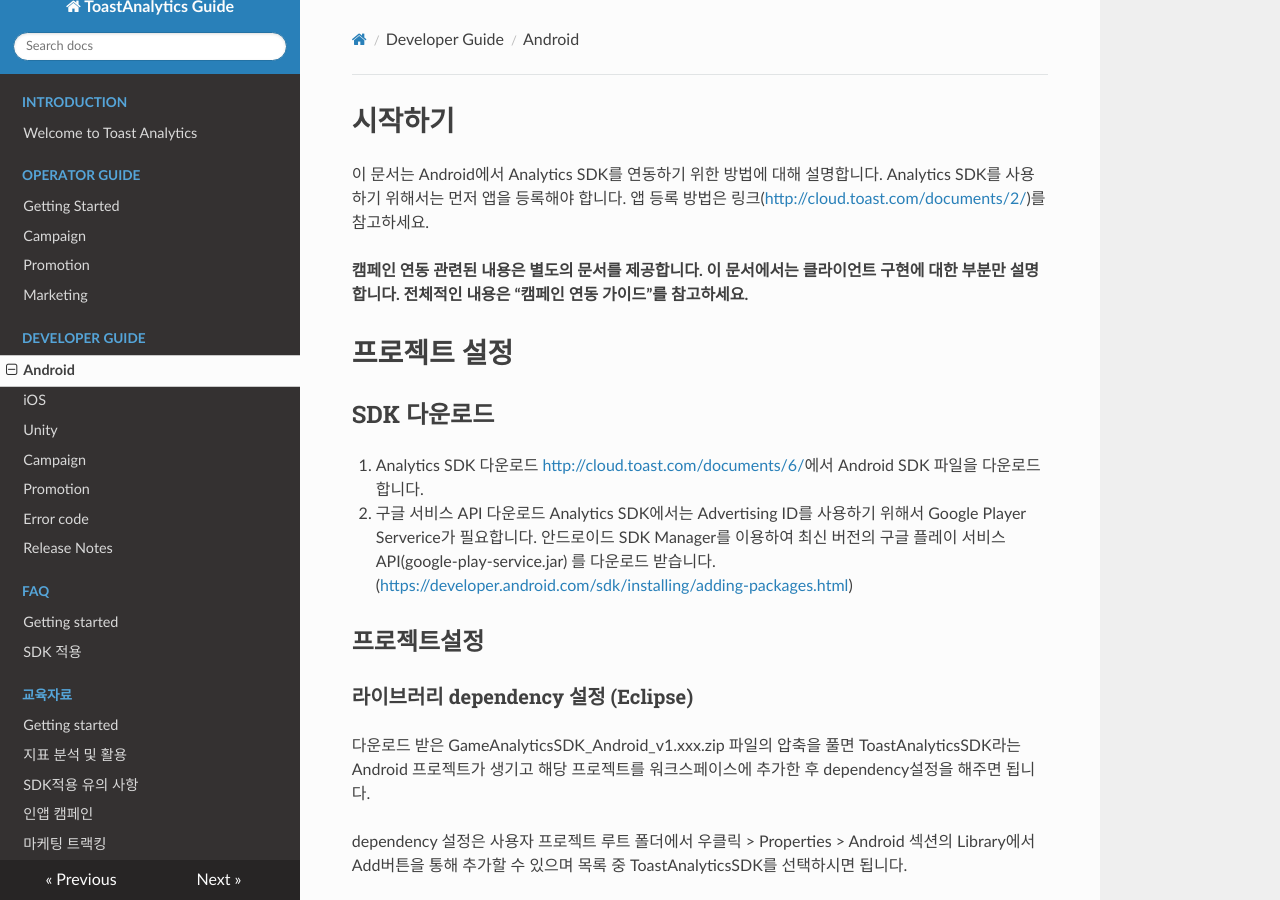
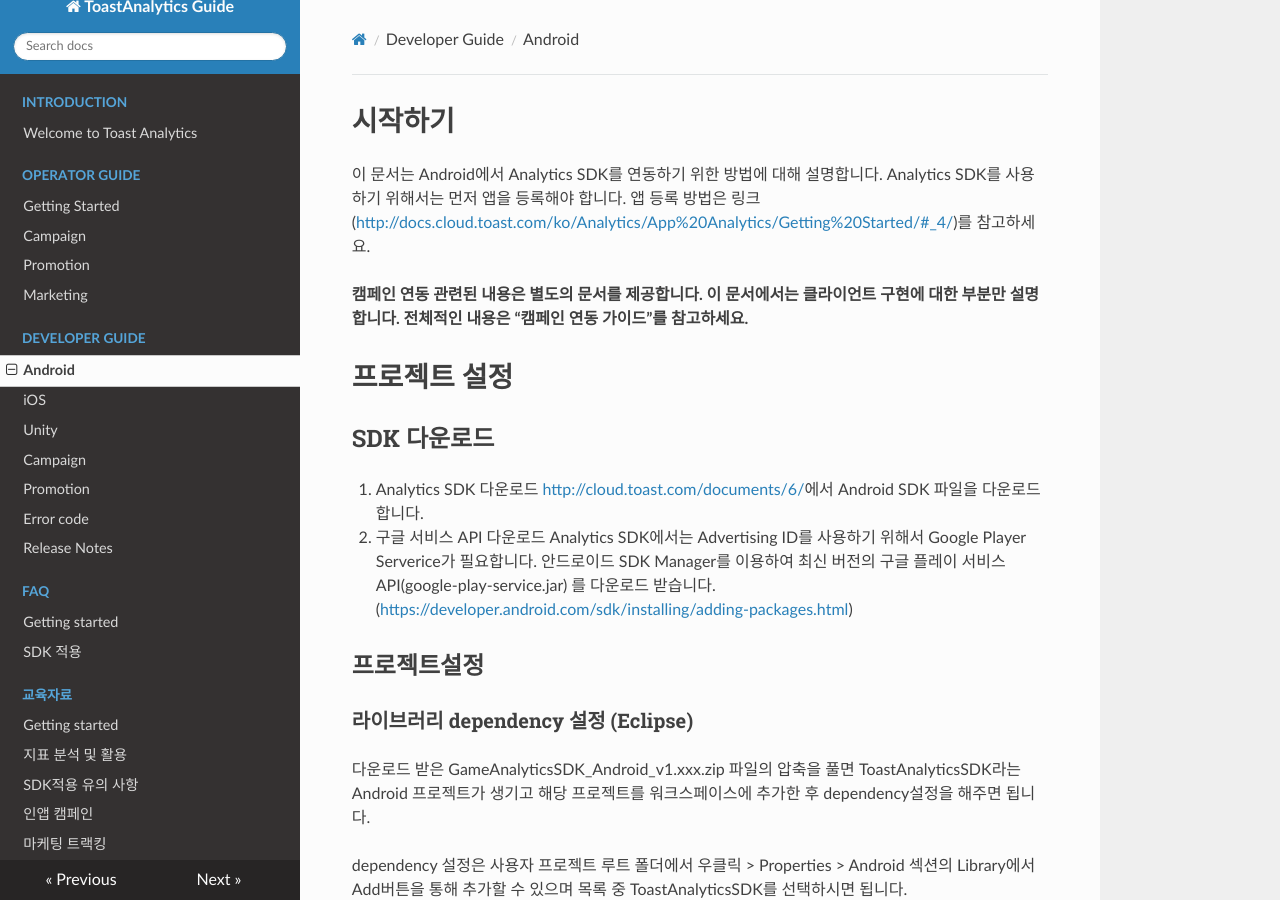
Before and after one commit to ToastAnalytics/ToastAnalytics, an MkDocs documentation site: the page built from docs/Developer/4. Android Developer Guide.md, in a window 1280 px wide and 900 px high. Built offline with MkDocs 1.6.1, drawn with Linux system fonts in a browser that asks for light colours; nearby versions of some CDN libraries; old or Windows-style settings are respelled for this version of MkDocs; some of the changed lines change nothing that is shown.

Commit message:
Update 4. Android Developer Guide.md

```diff
--- a/docs/Developer/4. Android Developer Guide.md
+++ b/docs/Developer/4. Android Developer Guide.md
@@ -1,6 +1,6 @@
 # 시작하기
 
-이 문서는 Android에서 Analytics SDK를 연동하기 위한 방법에 대해 설명합니다. Analytics SDK를 사용하기 위해서는 먼저 앱을 등록해야 합니다. 앱 등록 방법은 링크(<http://cloud.toast.com/documents/2/>)를 참고하세요.
+이 문서는 Android에서 Analytics SDK를 연동하기 위한 방법에 대해 설명합니다. Analytics SDK를 사용하기 위해서는 먼저 앱을 등록해야 합니다. 앱 등록 방법은 링크(<http://docs.cloud.toast.com/ko/Analytics/App%20Analytics/Getting%20Started/#_4/>)를 참고하세요.
 
 **캠페인 연동 관련된 내용은 별도의 문서를 제공합니다. 이 문서에서는 클라이언트 구현에 대한 부분만 설명합니다. 전체적인 내용은 “캠페인 연동 가이드”를 참고하세요.**
 
```
